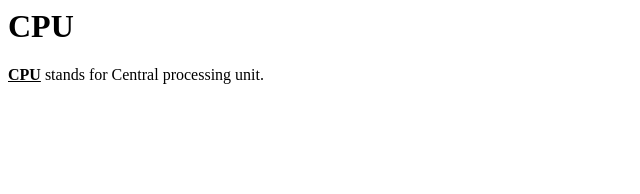
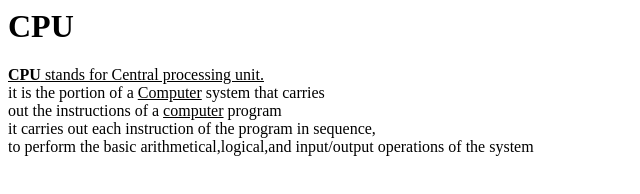
Before and after one commit to iamneo-production/ffcbeddceddadaeccdfffebaeceaec, a website: page public/index.html in a window 1280 px wide. Shown: the whole page, without its empty margins (0-640 px from the left). Drawn offline with Linux system fonts and the light colour scheme.

Commit message:
Backup Commit

```diff
--- a/public/index.html
+++ b/public/index.html
@@ -4,6 +4,10 @@
     </head>
 <body>
     <h1>CPU</h1>
-    <p><u><b>CPU</b></u> stands for Central processing unit.</p>
+    <p><u><b>CPU</b> stands for Central processing unit.</u><br>
+    it is the portion of a <u>Computer</u> system that carries<br>
+    out the instructions of a <u>computer</u> program<br>
+    it carries out each instruction of the program in sequence,<br>
+    to perform the basic arithmetical,logical,and input/output operations of the system
 </body>
 </html>
```
